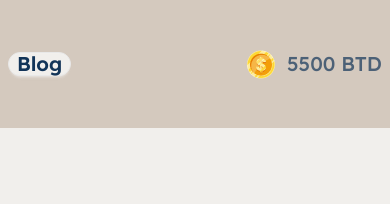
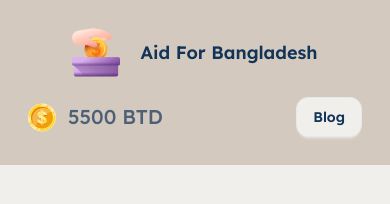
Before and after one commit to rubayedhasan/donation-bangladesh, a plain HTML site: page index.html in a window 390 px wide. Drawn offline with nearby package versions, Linux system fonts and the light colour scheme.

Commit message:
adding navbar responsive styles for all devices

```diff
--- a/index.html
+++ b/index.html
@@ -22,27 +22,37 @@
   </head>
   <body>
     <!-- header section  -->
-    <header class="bg-[#D4C9BE] py-8">
+    <header class="bg-[#D4C9BE] py-5 md:py-8 px-5">
       <!-- section:: navbar -->
-      <nav class="navbar container mx-auto">
-        <div class="navbar-start">
+      <nav
+        class="navbar container mx-auto gap-y-5 md:gap-y-0 flex-wrap md:flex-nowrap"
+      >
+        <div
+          class="navbar-start w-1/3 md:w-1/2 order-3 md:order-1 justify-end md:justify-start"
+        >
           <button
-            class="btn btn-xs sm:btn-sm md:btn-md lg:btn-lg bg-[#F1EFEC] font-semibold text-xl text-[#123458] rounded-xl"
+            class="btn btn-md lg:btn-lg bg-[#F1EFEC] font-semibold md:text-xl text-[#123458] rounded-xl"
           >
             Blog
           </button>
         </div>
-        <div class="navbar-center hidden lg:flex">
-          <div class="flex items-center gap-5">
+        <div class="navbar-center order-1 md:order-2 w-full md:w-auto">
+          <div class="flex items-center justify-center gap-5 mx-auto">
             <figure>
-              <img src="./assets/logo.png" alt="logo-put coint in a bank" />
+              <img
+                src="./assets/logo.png"
+                alt="logo-put coint in a bank"
+                class="w-full object-scale-down"
+              />
             </figure>
-            <h1 class="font-semibold text-2xl text-[#123458]">
-              Donate Bangladesh
+            <h1 class="font-semibold text-lg md:text-2xl text-[#123458]">
+              Aid For Bangladesh
             </h1>
           </div>
         </div>
-        <div class="navbar-end">
+        <div
+          class="navbar-end w-2/3 md:w-1/2 justify-start md:justify-end order-2 md:order-3"
+        >
           <div class="flex items-center gap-3">
             <figure>
               <img src="./assets/coin.png" alt="coin" />
```
